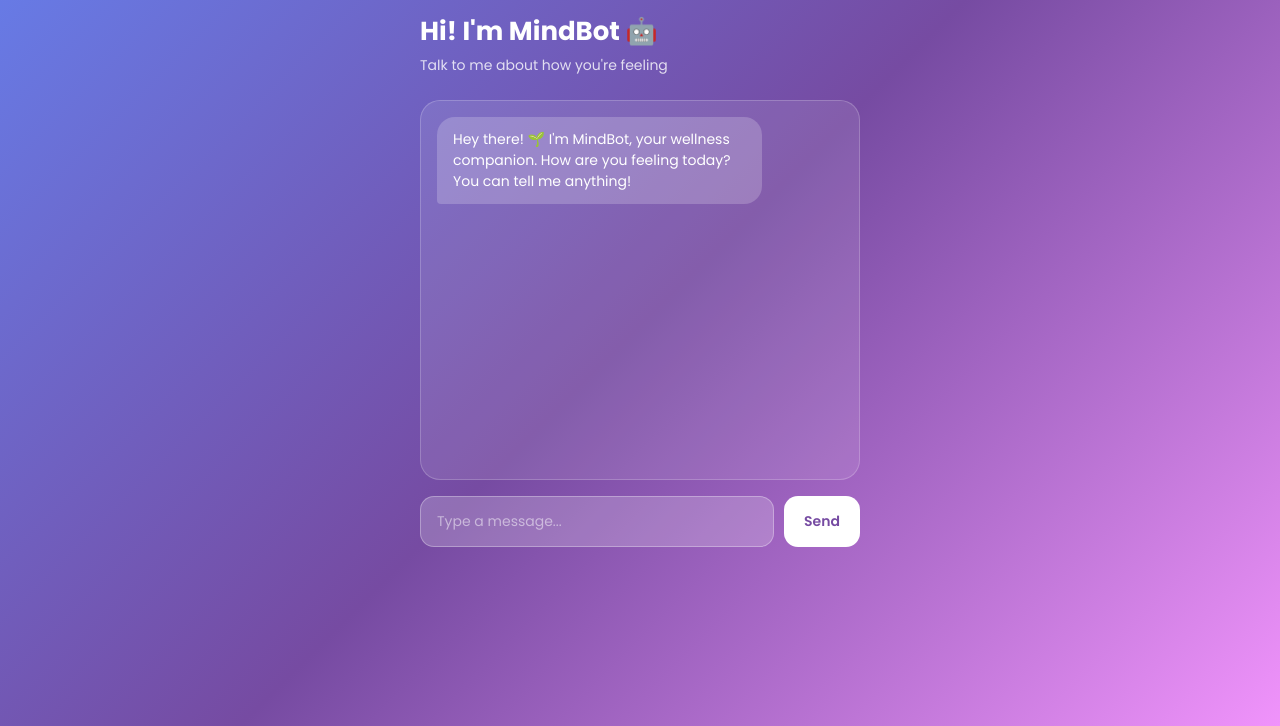
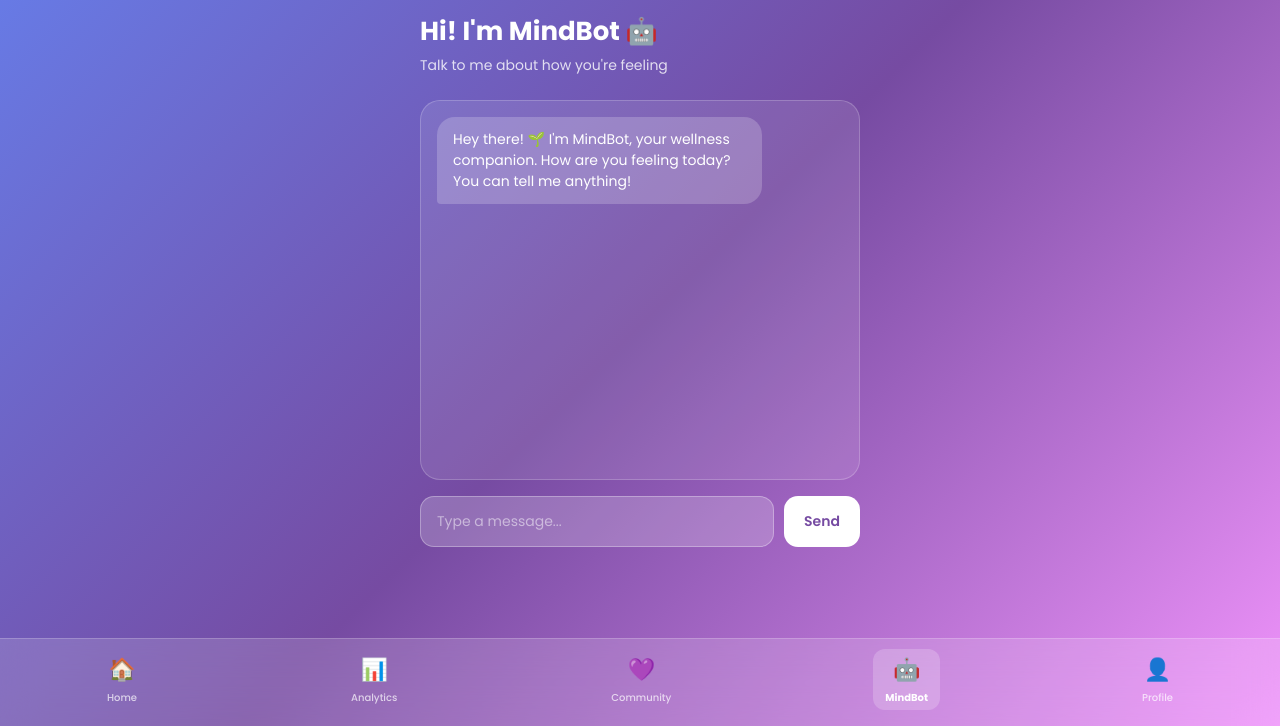
Before and after one commit to Shreeya26-z/mindsprout, a website: page frontend/chat.html in a window 1280 px wide. Shown: the part 74-800 px from the top of the page. Drawn offline with Linux system fonts and the light colour scheme; sample sign-in values are in the browser's storage.

Commit message:
Add bottom navigation bar

```diff
--- a/frontend/script.js
+++ b/frontend/script.js
@@ -1731,3 +1731,47 @@ function saveSettings() {
 if (window.location.pathname.includes("profile.html")) {
   loadProfile();
 }
+// ── Bottom Navigation Bar ──
+function addBottomNav() {
+  const pagesWithNav = [
+    "dashboard.html",
+    "mood.html",
+    "habit.html",
+    "analytics.html",
+    "chat.html",
+    "specialists.html",
+    "wellness.html",
+    "journal.html",
+    "meditation.html",
+    "sleep-sounds.html",
+    "community.html",
+    "profile.html",
+  ];
+
+  const currentPage = window.location.pathname.split("/").pop();
+  if (!pagesWithNav.includes(currentPage)) return;
+
+  const navItems = [
+    { emoji: "🏠", label: "Home", page: "dashboard.html" },
+    { emoji: "📊", label: "Analytics", page: "analytics.html" },
+    { emoji: "💜", label: "Community", page: "community.html" },
+    { emoji: "🤖", label: "MindBot", page: "chat.html" },
+    { emoji: "👤", label: "Profile", page: "profile.html" },
+  ];
+
+  const nav = document.createElement("nav");
+  nav.className = "bottom-nav";
+
+  nav.innerHTML = navItems.map(item => `
+    <div class="bottom-nav-item ${currentPage === item.page ? "active" : ""}"
+      onclick="window.location.href='${item.page}'">
+      <span class="bottom-nav-emoji">${item.emoji}</span>
+      <span class="bottom-nav-label">${item.label}</span>
+    </div>
+  `).join("");
+
+  document.body.appendChild(nav);
+}
+
+// Run on every page
+addBottomNav();
--- a/frontend/style.css
+++ b/frontend/style.css
@@ -1987,3 +1987,58 @@ textarea::placeholder {
 .settings-form .form-group input:disabled {
   opacity: 0.5;
 }
+/* ── Bottom Navigation Bar ── */
+.bottom-nav {
+  position: fixed;
+  bottom: 0;
+  left: 0;
+  right: 0;
+  background: rgba(255, 255, 255, 0.15);
+  backdrop-filter: blur(20px);
+  border-top: 1px solid rgba(255, 255, 255, 0.2);
+  display: flex;
+  justify-content: space-around;
+  align-items: center;
+  padding: 10px 0 16px;
+  z-index: 100;
+}
+
+.bottom-nav-item {
+  display: flex;
+  flex-direction: column;
+  align-items: center;
+  gap: 4px;
+  cursor: pointer;
+  padding: 4px 12px;
+  border-radius: 12px;
+  transition: background 0.2s;
+  text-decoration: none;
+}
+
+.bottom-nav-item:hover {
+  background: rgba(255, 255, 255, 0.1);
+}
+
+.bottom-nav-item.active {
+  background: rgba(255, 255, 255, 0.2);
+}
+
+.bottom-nav-emoji {
+  font-size: 22px;
+}
+
+.bottom-nav-label {
+  color: rgba(255, 255, 255, 0.7);
+  font-size: 10px;
+  font-weight: 500;
+}
+
+.bottom-nav-item.active .bottom-nav-label {
+  color: white;
+  font-weight: 700;
+}
+
+/* Add padding to dashboard container so content doesn't hide behind nav */
+.dashboard-container {
+  padding-bottom: 80px;
+}
```
